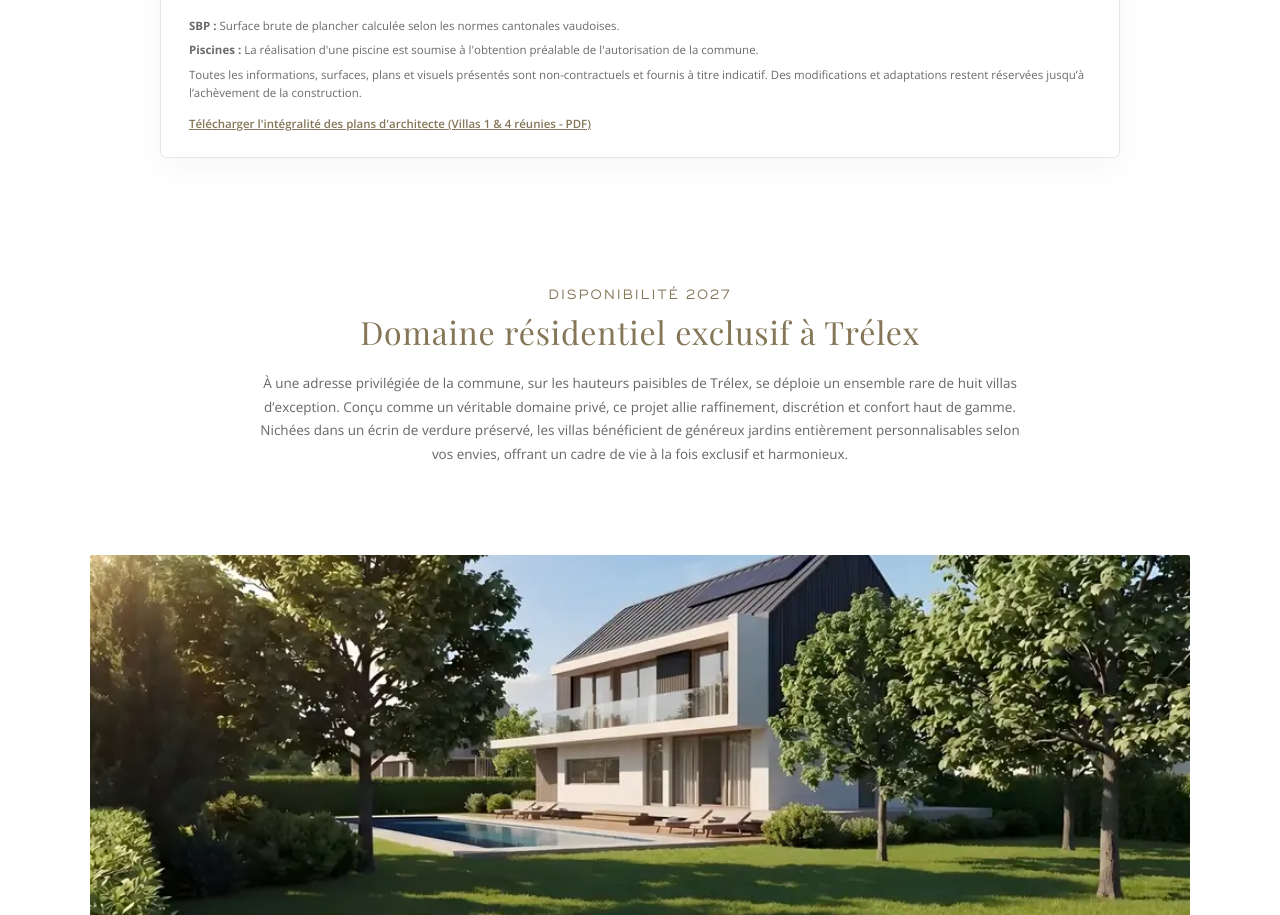
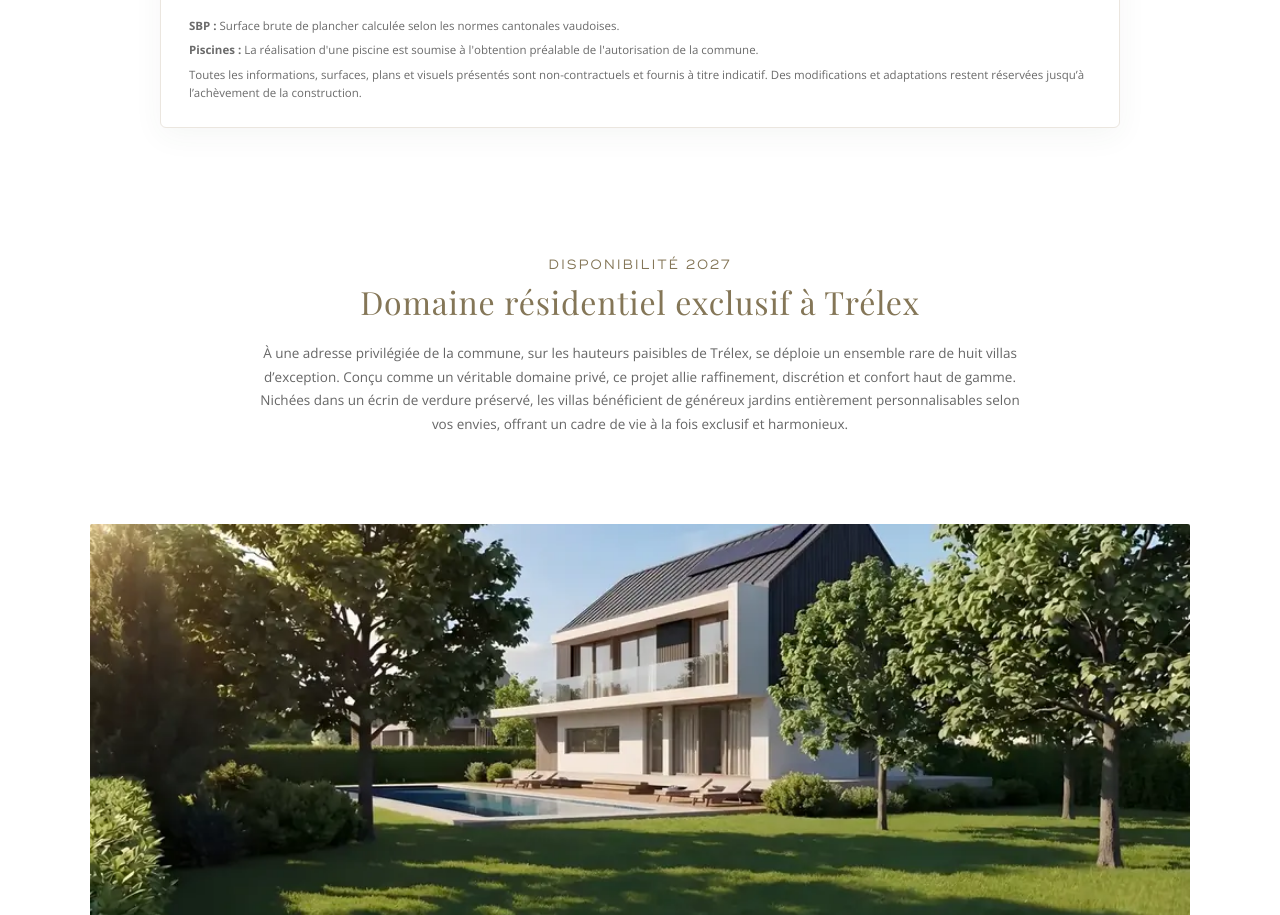
Before and after one commit to eliainnamorati-a11y/domaine-de-bellevue, a plain HTML site: page index.html in a window 1280 px wide. Shown: the part 3226-4141 px from the top of the page. Drawn offline with nearby package versions, Linux system fonts and the light colour scheme; a web font is replaced by a local one.

Commit message:
refactor(plans): remove combined villas 1 & 4 architectural plans link from table footnote

```diff
--- a/index.html
+++ b/index.html
@@ -399,7 +399,6 @@
             <p data-i18n="plan.note_sbp"><strong>SBP :</strong> Surface brute de plancher calculée selon les normes cantonales vaudoises.</p>
             <p data-i18n="plan.pool_permission" style="margin-top:6px;"><strong>Piscines :</strong> La réalisation d'une piscine est soumise à l'obtention préalable de l'autorisation de la commune.</p>
             <p data-i18n="plan.disclaimer" style="margin-top:6px;">Toutes les informations, surfaces, plans et visuels présentés sont non-contractuels et fournis à titre indicatif. Des modifications et adaptations restent réservées jusqu’à l’achèvement de la construction.</p>
-            <p style="margin-top:12px;"><a href="docs/Domaine-de-Bellevue-Plans-Villas-1-4.pdf" target="_blank" rel="noopener" style="color:#847657; font-weight:600; text-decoration:underline;" data-i18n="plan.all_villas">Télécharger l'intégralité des plans d'architecte (Villas 1 &amp; 4 réunies - PDF)</a></p>
           </div>
         </div>
       </div>
```
